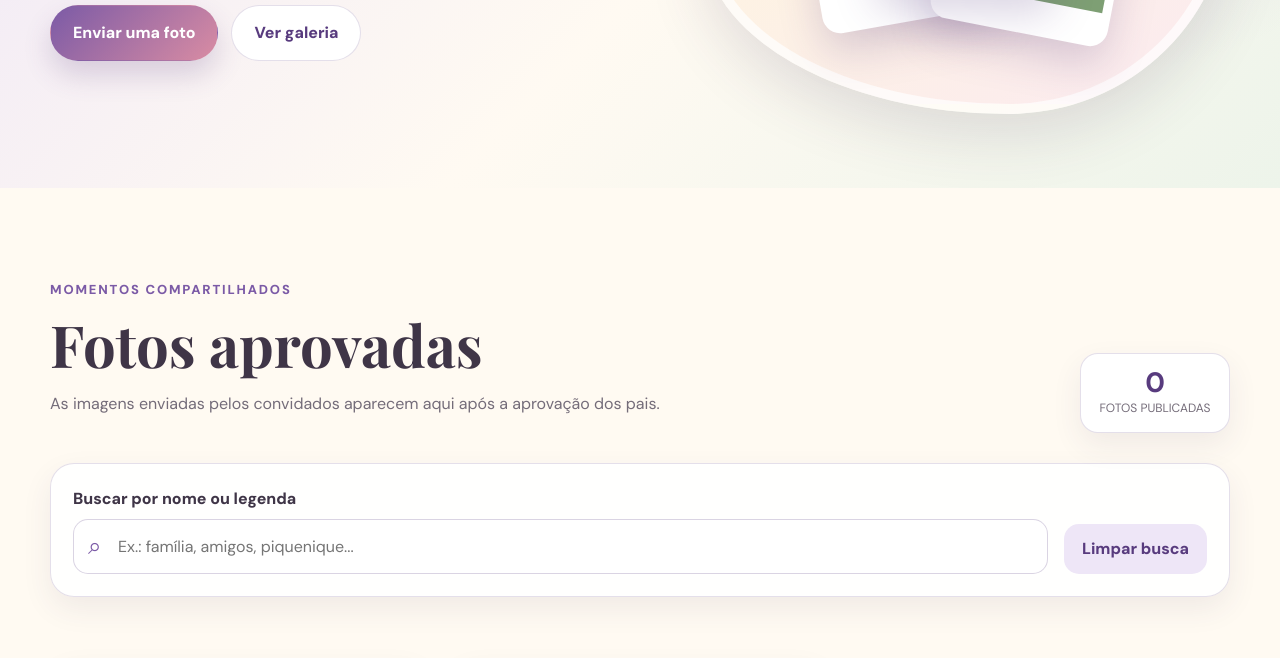
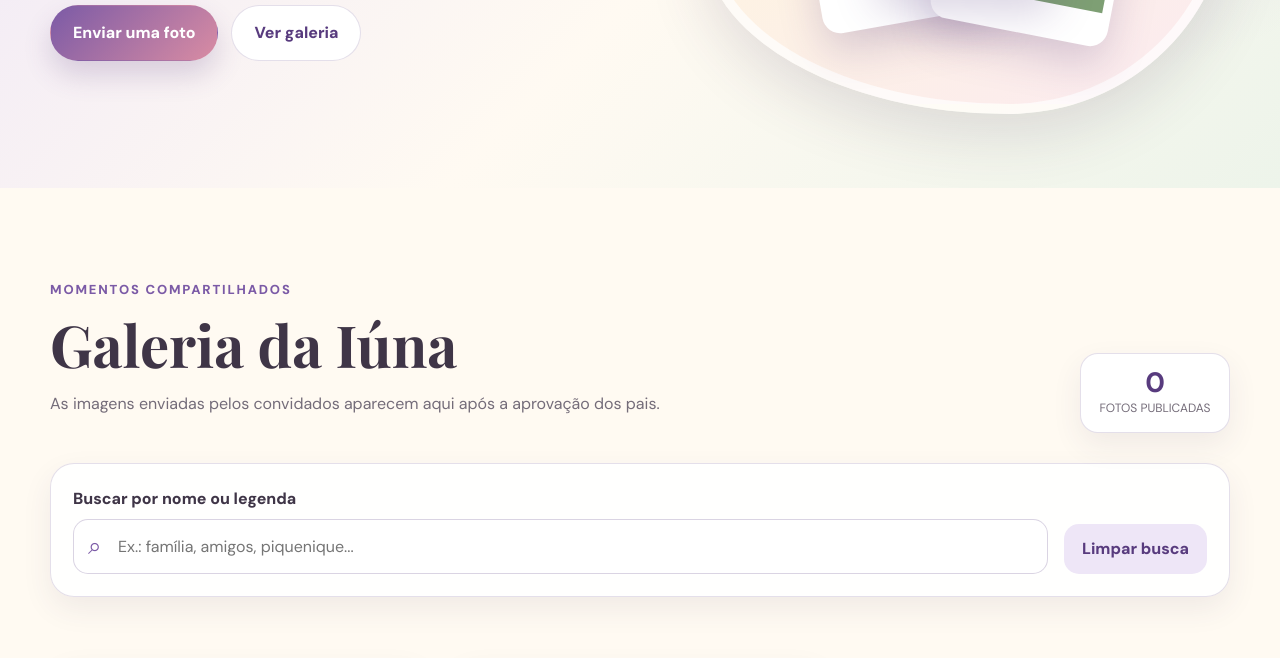
Before and after one commit to sbragadev-cmd/cha-iuna-V1, a website: page galeria.html in a window 1280 px wide. Shown: the part 433-1091 px from the top of the page. Drawn offline with nearby package versions, Linux system fonts and the light colour scheme; no server answers.

Commit message:
Atualizar galeria

```diff
--- a/galeria.html
+++ b/galeria.html
@@ -96,7 +96,7 @@
         <div class="section-heading">
           <div>
             <p class="eyebrow">Momentos compartilhados</p>
-            <h2>Fotos aprovadas</h2>
+            <h2>Galeria da Iúna</h2>
             <p>
               As imagens enviadas pelos convidados aparecem aqui após a
               aprovação dos pais.
```
